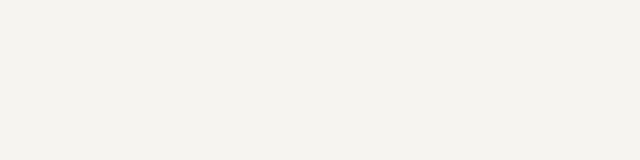
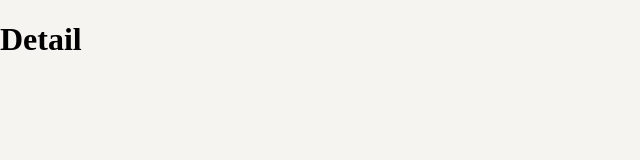
Before and after one commit to OnlineTravelBooking/Online-Travel-Booking, a React (Create React App) app in the folder front-end/: page /detail in a window 1280 px wide. Before the commit this address had no page. Shown: the top 160 px of the page, without its empty margins (0-640 px from the left). Built offline with nearby package versions, Linux system fonts and the light colour scheme.

Commit message:
add: กดไปหน้า detail ได้

```diff
--- a/front-end/src/App.js
+++ b/front-end/src/App.js
@@ -1,9 +1,10 @@
+import React, { useEffect } from "react";
 import { Routes, Route, useLocation, Navigate } from "react-router-dom";
 import { AuthProvider } from "./AuthContext";
 import LoginScreen from "./component/LoginScreen";
 import Home from "./component/HomePage/Home";
 import AdminDashboard from "./component/AdminDashboard";
-import React, { useEffect } from "react";
+import Detail from "./component/DetailPage/Detail";
 
 function App() {
   const token = sessionStorage.getItem("token");
@@ -29,6 +30,7 @@ function App() {
             isAuthorized("admin") ? <AdminDashboard /> : <Navigate to="/" />
           }
         />
+        <Route path="/detail" element={<Detail />} />
       </Routes>
     </AuthProvider>
   );
--- /dev/null
+++ b/front-end/src/component/DetailPage/Detail.js
@@ -0,0 +1,5 @@
+import React from "react";
+
+export default function Detail() {
+  return <h1>Detail</h1>;
+}
--- a/front-end/src/component/HomePage/PackageCard.js
+++ b/front-end/src/component/HomePage/PackageCard.js
@@ -3,10 +3,11 @@ import { Card, Row, Col } from "antd";
 import { GET_PACKAGES } from "../../Graphql";
 import { useQuery } from "@apollo/client";
 import Title from "antd/es/skeleton/Title";
-
+import { useNavigate } from "react-router-dom";
 const { Meta } = Card;
 
 export default function PackageCard() {
+  const navigate = useNavigate();
   const { loading, error, data } = useQuery(GET_PACKAGES);
   const [dataSource, setDataSource] = useState([]);
   console.log("data: ", data);
@@ -44,6 +45,9 @@ export default function PackageCard() {
                 }}
               />
             }
+            onClick={() => {
+              navigate("/detail");
+            }}
           >
             <Meta
               title={item.Title}
```
